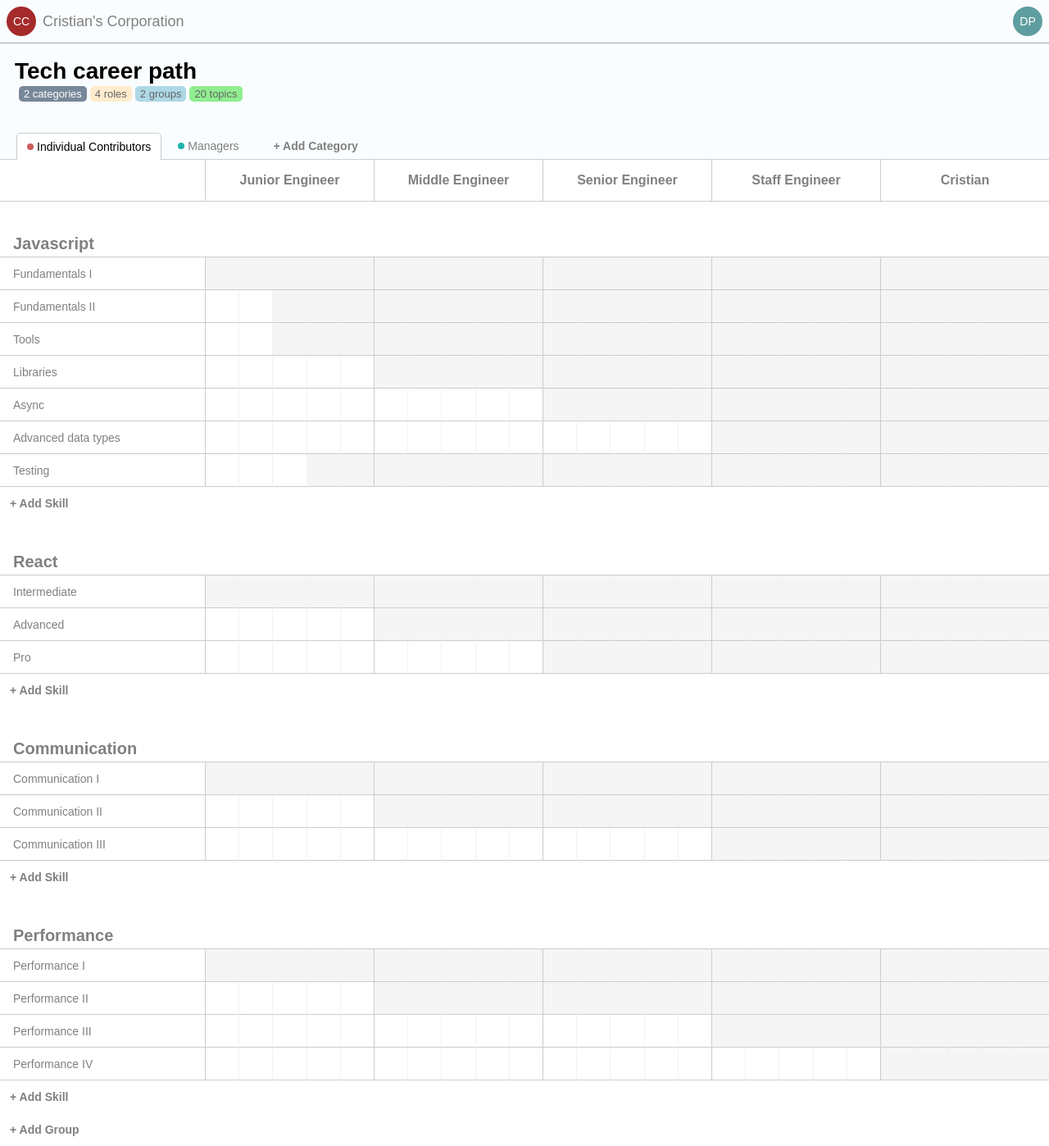
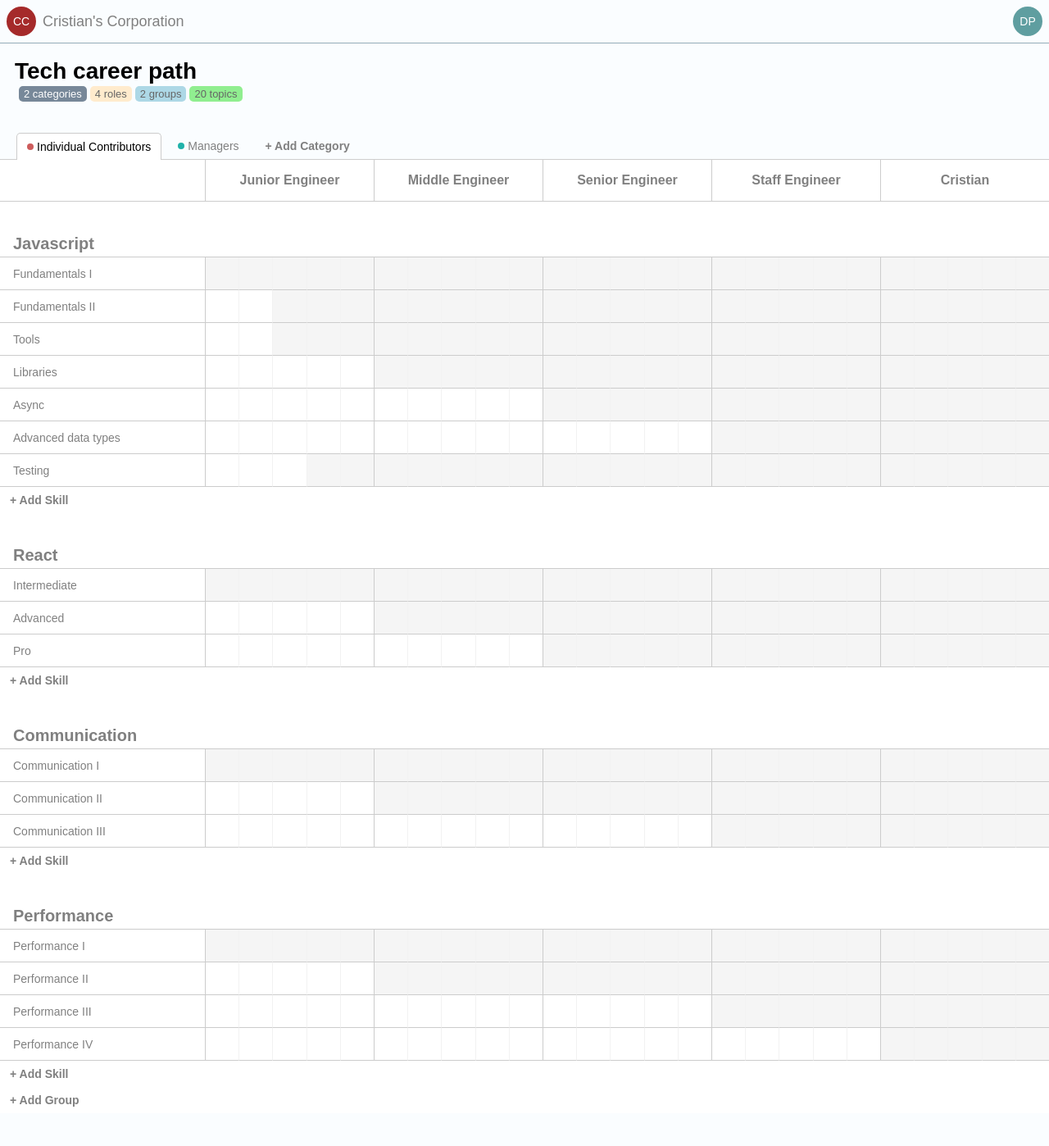
Before and after one commit to blaudev/Path, an Angular app: page / in a window 1280 px wide. Shown: the whole page at 82% size. After the commit the page ends 1358 px from the top, so only its background shows below. Built offline with nearby package versions, Linux system fonts and the light colour scheme.

Commit message:
Add button css

```diff
--- a/src/app/components/categories/categories.component.css
+++ b/src/app/components/categories/categories.component.css
@@ -45,20 +45,3 @@
 .managers {
   background-color: lightseagreen;
 }
-
-.add-category {
-  display: flex;
-  align-items: center;
-  justify-content: center;
-  padding: 8px 12px;
-  color: hsl(0, 0%, 50%);
-  font-weight: bold;
-  font-size: 14px;
-  margin-left: 10px;
-}
-
-.add-category:hover {
-  border-radius: 5px;
-  background-color: hsl(0, 0%, 95%);
-  cursor: pointer;
-}
--- a/src/app/components/categories/categories.component.html
+++ b/src/app/components/categories/categories.component.html
@@ -3,5 +3,5 @@
     <i class="individuals"></i><span>Individual Contributors</span>
   </div>
   <div class="category"><i class="managers"></i>Managers</div>
-  <a class="add-category">+ Add Category</a>
+  <a class="addButton">+ Add Category</a>
 </div>
--- a/src/app/components/grid/grid.component.css
+++ b/src/app/components/grid/grid.component.css
@@ -3,15 +3,3 @@
   color: hsl(0, 0%, 50%);
   box-shadow: 0 3px 5px hsl(0, 0%, 90%);
 }
-
-.add {
-  grid-column: span 16;
-  height: 40px;
-  display: flex;
-  align-items: center;
-  padding: 8px 12px;
-  color: hsl(0, 0%, 50%);
-  font-weight: bold;
-  font-size: 14px;
-  cursor: pointer;
-}
--- a/src/app/components/grid/grid.component.html
+++ b/src/app/components/grid/grid.component.html
@@ -100,5 +100,5 @@
   ]"
   ></app-skill-group>
 
-  <div class="add">+ Add Group</div>
+  <div class="addButton">+ Add Group</div>
 </div>
--- a/src/app/components/skill-group/skill-group.component.css
+++ b/src/app/components/skill-group/skill-group.component.css
@@ -38,15 +38,3 @@
 .active {
   background-color: hsl(0, 0%, 96%);
 }
-
-.add {
-  grid-column: span 16;
-  height: 40px;
-  display: flex;
-  align-items: center;
-  padding: 8px 12px;
-  color: hsl(0, 0%, 50%);
-  font-weight: bold;
-  font-size: 14px;
-  cursor: pointer;
-}
--- a/src/app/components/skill-group/skill-group.component.html
+++ b/src/app/components/skill-group/skill-group.component.html
@@ -10,6 +10,7 @@
     [class.div]="cell % levelPerGroup === 0"
   ></div>
   } }
-
-  <div class="add">+ Add Skill</div>
 </div>
+<div>
+  <a class="addButton">+ Add Skill</a>
+</div>
--- a/src/styles.css
+++ b/src/styles.css
@@ -15,3 +15,19 @@ body {
 img {
   display: inline-flex;
 }
+
+.addButton {
+  display: inline-flex;
+  align-items: center;
+  padding: 8px 12px;
+  color: hsl(0, 0%, 50%);
+  font-weight: bold;
+  font-size: 14px;
+  cursor: pointer;
+}
+
+.addButton:hover {
+  border-radius: 5px;
+  background-color: hsl(0, 0%, 95%);
+  cursor: pointer;
+}
```
